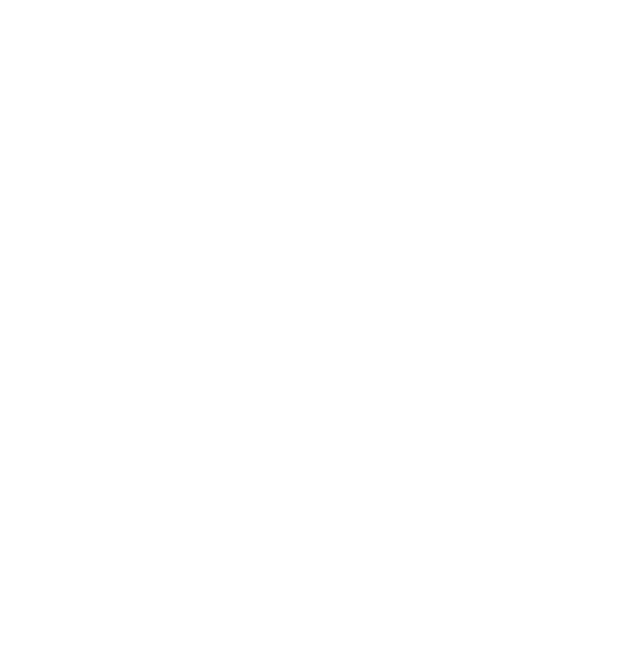
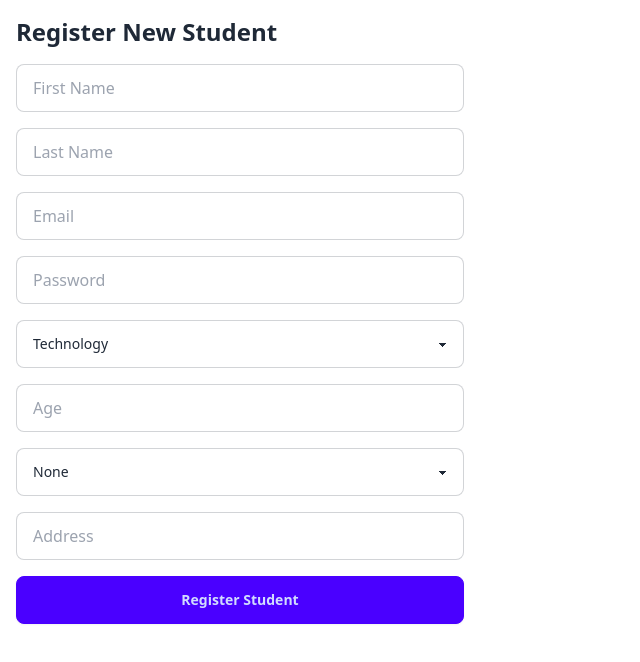
Before and after one commit to sebs-commits/comp308-lab1, a React (Vite) app in the folder frontend/: page /test in a window 1280 px wide. Before the commit this address had no page. Shown: the top 662 px of the page, without its empty margins (0-640 px from the left). Built offline with nearby package versions, Linux system fonts and the light colour scheme.

Commit message:
feat: created adminRegisterForm - installed react-hook-form - created file for AdminHome

```diff
--- a/frontend/package.json
+++ b/frontend/package.json
@@ -13,6 +13,7 @@
     "axios": "^1.7.9",
     "react": "^18.3.1",
     "react-dom": "^18.3.1",
+    "react-hook-form": "^7.54.2",
     "react-router-dom": "^7.1.5"
   },
   "devDependencies": {
--- a/frontend/src/App.jsx
+++ b/frontend/src/App.jsx
@@ -2,6 +2,7 @@
 import { BrowserRouter, Routes, Route, Navigate } from 'react-router-dom';
 import LoginForm from "./components/auth/LoginForm.jsx"
 import StudentHome from "./components/student/StudentHome.jsx";
+import AdminRegisterForm from "./components/admin/AdminRegisterForm.jsx"
 
 function App() {
 
@@ -11,6 +12,7 @@
     <>
       <BrowserRouter>
       <Routes>
+        <Route path="/test" element={<AdminRegisterForm/>} />
         <Route path="/" element={<Navigate to="/login"/>}/>
         <Route path="/login" element={<LoginForm/>}/>
         <Route path="/student" element={isAuthenticated ? <StudentHome/> : <Navigate to="/login"/>} />
--- /dev/null
+++ b/frontend/src/components/admin/AdminRegisterForm.jsx
@@ -0,0 +1,56 @@
+import { useForm } from 'react-hook-form';
+import { adminService } from '../../services/admin.service';
+
+const AdminRegister = () => {
+    const { register, handleSubmit, reset } = useForm({
+        defaultValues: {
+            firstName: '',
+            lastName: '',
+            studentEmail: '',
+            password: '',
+            program: 'TECHNOLOGY',
+            age: '',
+            favLanguage: 'NONE',
+            address: ''
+        }
+    });
+
+    const onSubmit = async (data) => {
+        try {
+            await adminService.registerStudent(data);
+            reset();
+        } catch (error) {
+            console.error('Registration failed:', error);
+        }
+    };
+
+    return (
+        <div className="p-4">
+            <h2 className="text-2xl font-bold mb-4">Register New Student</h2>
+            <form onSubmit={handleSubmit(onSubmit)} className="space-y-4 max-w-md">
+                <input {...register("firstName")} placeholder="First Name" className="input input-bordered w-full" />
+                <input {...register("lastName")} placeholder="Last Name" className="input input-bordered w-full" />
+                <input {...register("studentEmail")} type="email" placeholder="Email" className="input input-bordered w-full" />
+                <input {...register("password")} type="password" placeholder="Password" className="input input-bordered w-full" />
+                <select {...register("program")} className="select select-bordered w-full">
+                    <option value="TECHNOLOGY">Technology</option>
+                    <option value="HEALTHCARE">Healthcare</option>
+                    <option value="BUSINESS">Business</option>
+                </select>
+                <input {...register("age")} type="number" placeholder="Age" className="input input-bordered w-full" />
+                <select {...register("favLanguage")} placeholder="Favorite Language" className="select select-bordered w-full">
+                    <option placeholder="test">Favorite Language</option>
+                    <option value="NONE">None</option>
+                    <option value="JAVA">Java</option>
+                    <option value="SQL">SQL</option>
+                    <option value="C#">C#</option>
+                    <option value="JAVASCRIPT">JavaScript</option>
+                </select>
+                <input {...register("address")} placeholder="Address" className="input input-bordered w-full" />
+                <button type="submit" className="btn btn-primary w-full">Register Student</button>
+            </form>
+        </div>
+    );
+};
+
+export default AdminRegister;
```
Also changed, not shown: frontend/src/components/admin/AdminHome.jsx (added), 1 other file (tests, documents, lock files or other folders).
